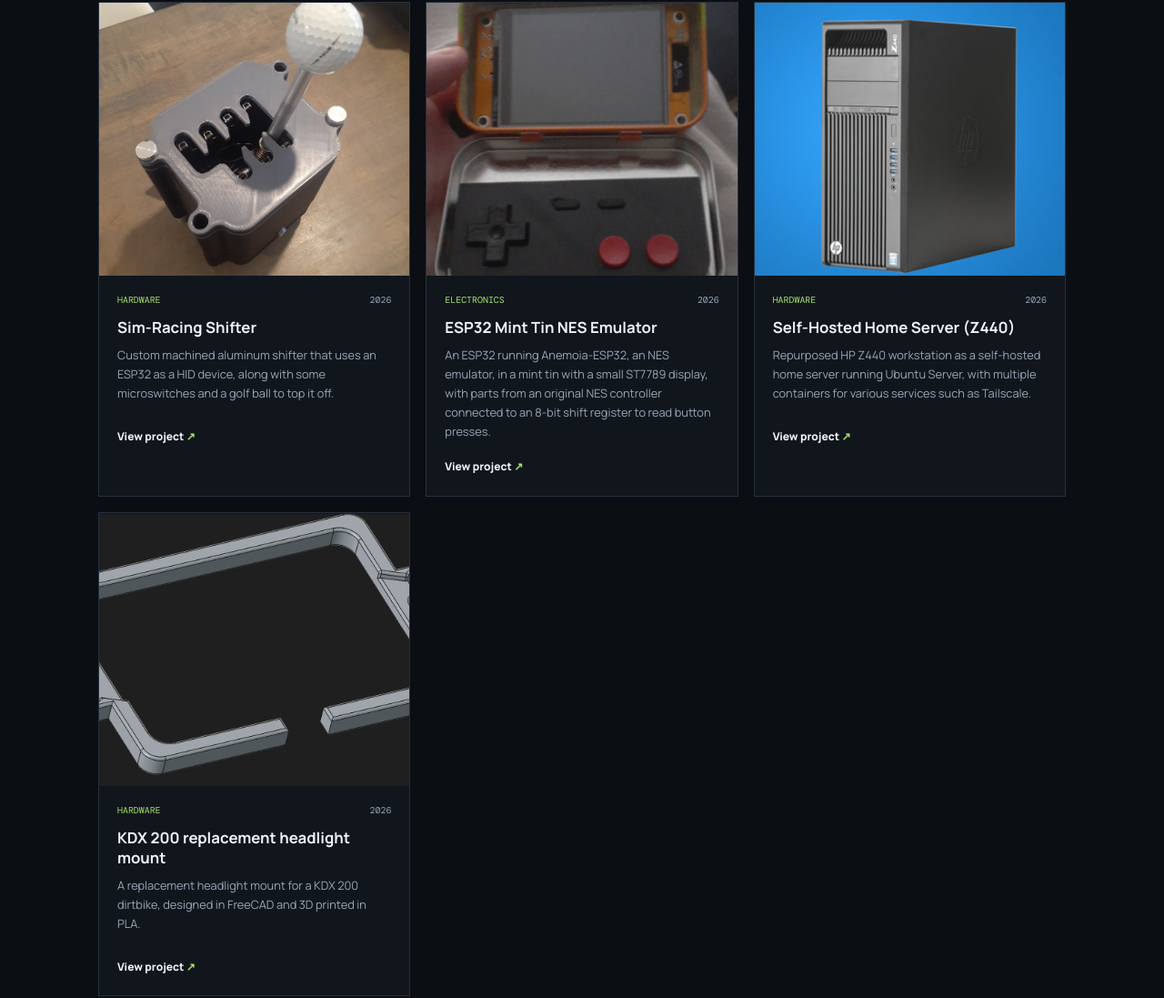
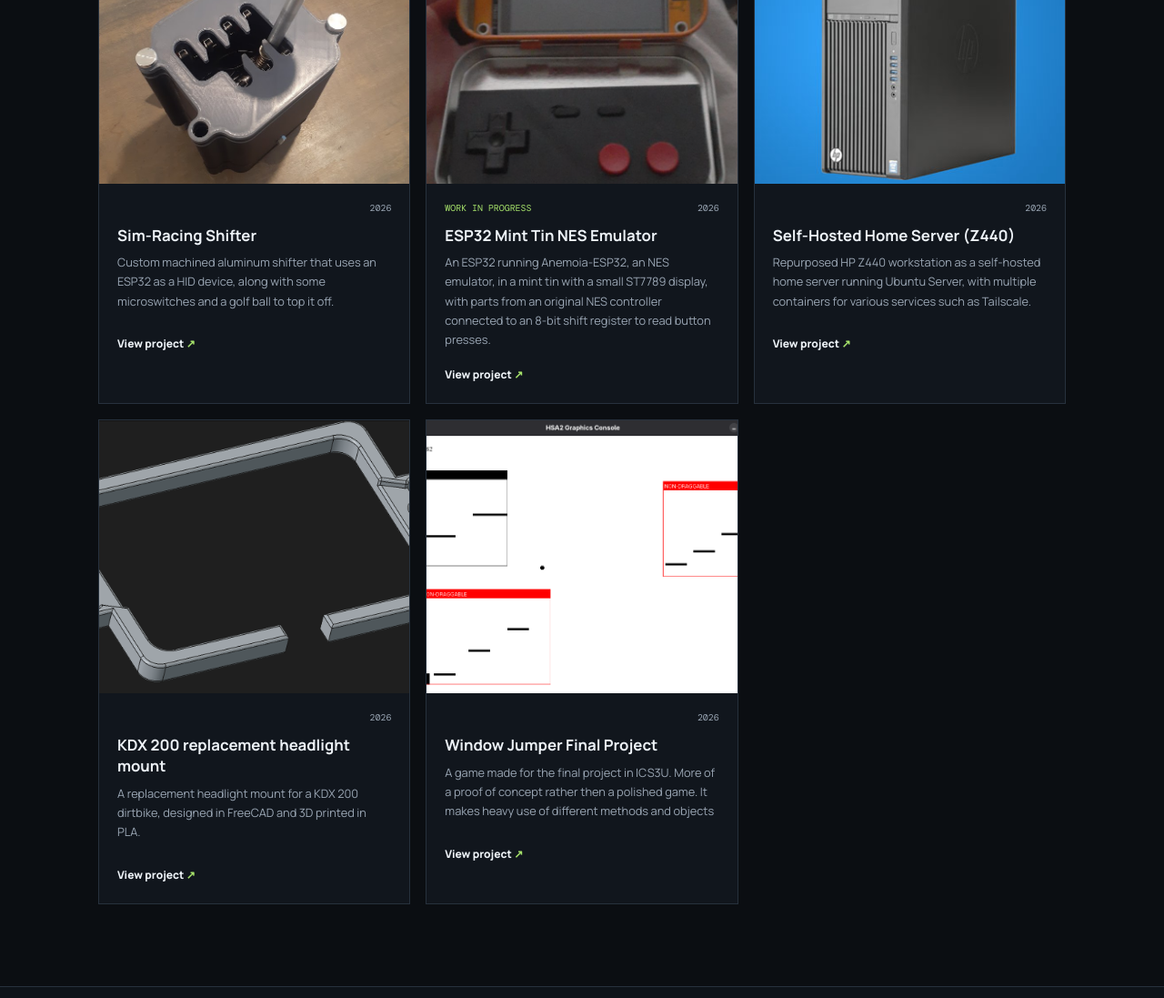
Before and after one commit to oliver-pow/oliver-pow.github.io, a plain HTML site: page index.html in a window 1280 px wide. Shown: the part 1059-2156 px from the top of the page at 91% size. Drawn offline with nearby package versions, Linux system fonts and the light colour scheme.

Commit message:
Add Window Jumper project and update project categories

```diff
--- a/index.html
+++ b/index.html
@@ -27,7 +27,7 @@
     <section class="hero" id="home">
       <p class="eyebrow">ENGINEERING · ELECTRONICS · SOFTWARE</p>
 
-      <h1>Building things.<br><span>Solving problems.</span></h1>
+      <h1>Building things.<br></h1>
 
       <p class="intro">
         I'm Oliver Pow, a student interested in engineering, mechatronics,
--- a/projects.js
+++ b/projects.js
@@ -5,7 +5,7 @@
   Copy one project object and paste it after the previous one.
 
   category should be one of:
-  "Electronics", "Software", "Hardware", "Other"
+  "Electronics", "Software", " ", "Other"
 
   MEDIA:
 
@@ -40,7 +40,7 @@
 const projects = [
   {
     title: "Sim-Racing Shifter",
-    category: "Hardware",
+    category: "",
     date: "2026",
 
     summary: "Custom machined aluminum shifter that uses an ESP32 as a HID device, along with some microswitches and a golf ball to top it off.",
@@ -106,7 +106,7 @@ const projects = [
 
   {
     title: "ESP32 Mint Tin NES Emulator",
-    category: "Electronics",
+    category: "Work In Progress",
     date: "2026",
 
     summary: "An ESP32 running Anemoia-ESP32, an NES emulator, in a mint tin with a small ST7789 display, with parts from an original NES controller connected to an 8-bit shift register to read button presses.",
@@ -148,7 +148,7 @@ const projects = [
 
   {
     title: "Self-Hosted Home Server (Z440)",
-    category: "Hardware",
+    category: "",
     date: "2026",
 
     summary: "Repurposed HP Z440 workstation as a self-hosted home server running Ubuntu Server, with multiple  containers for various services such as Tailscale.",
@@ -190,7 +190,7 @@ const projects = [
 
   {
     title: "KDX 200 replacement headlight mount",
-    category: "Hardware",
+    category: "",
     date: "2026",
 
     summary: "A replacement headlight mount for a KDX 200 dirtbike, designed in FreeCAD and 3D printed in PLA.",
@@ -222,6 +222,27 @@ const projects = [
     resources: []
   },
 
+    {
+    title: "Window Jumper Final Project ",
+    category: "",
+    date: "2026",
+
+    summary: "A game made for the final project in ICS3U. More of a proof of concept rather then a polished game. It makes heavy use of different methods and objects",
+    media: [
+      {
+        type: "image",
+        src: "images/windowJumper/1.png"
+      }
+
+    ],
+    details: "After buying a KDX 200 headlight, it was missing the original bracket that held the light and let it pivot.",
+    challenges: "This was my first actual project in FreeCAD, and I had to learn how to use the software to make a part that would fit the light and the bike.",
+
+    outcome: "The bracket has outlived the 39 year old headlight plastic, and has survived a few crashes.",
+    link: "",
+    resources: []
+  }
+
 
 
 
```
Also changed, not shown: images/windowJumper/1.png (added).
